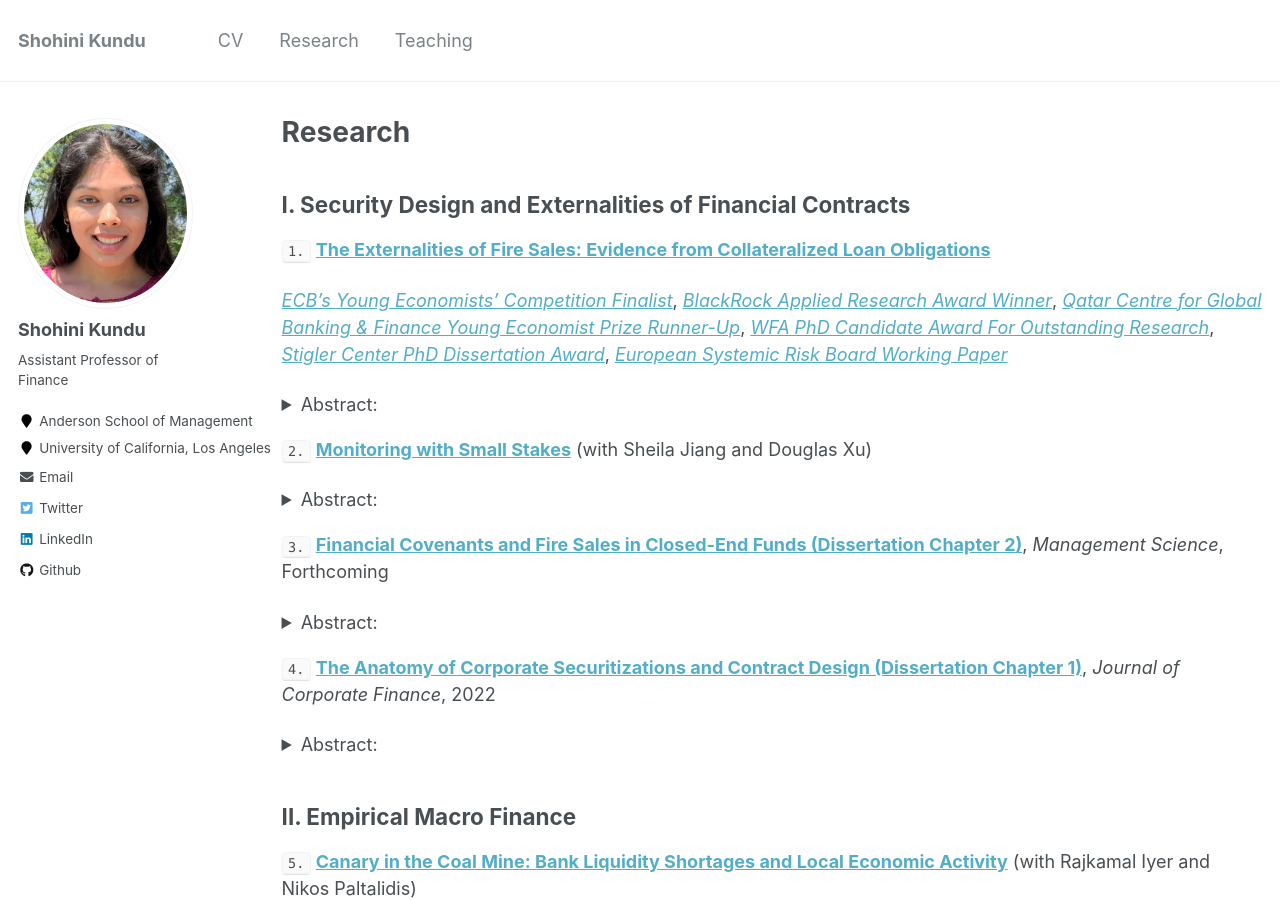
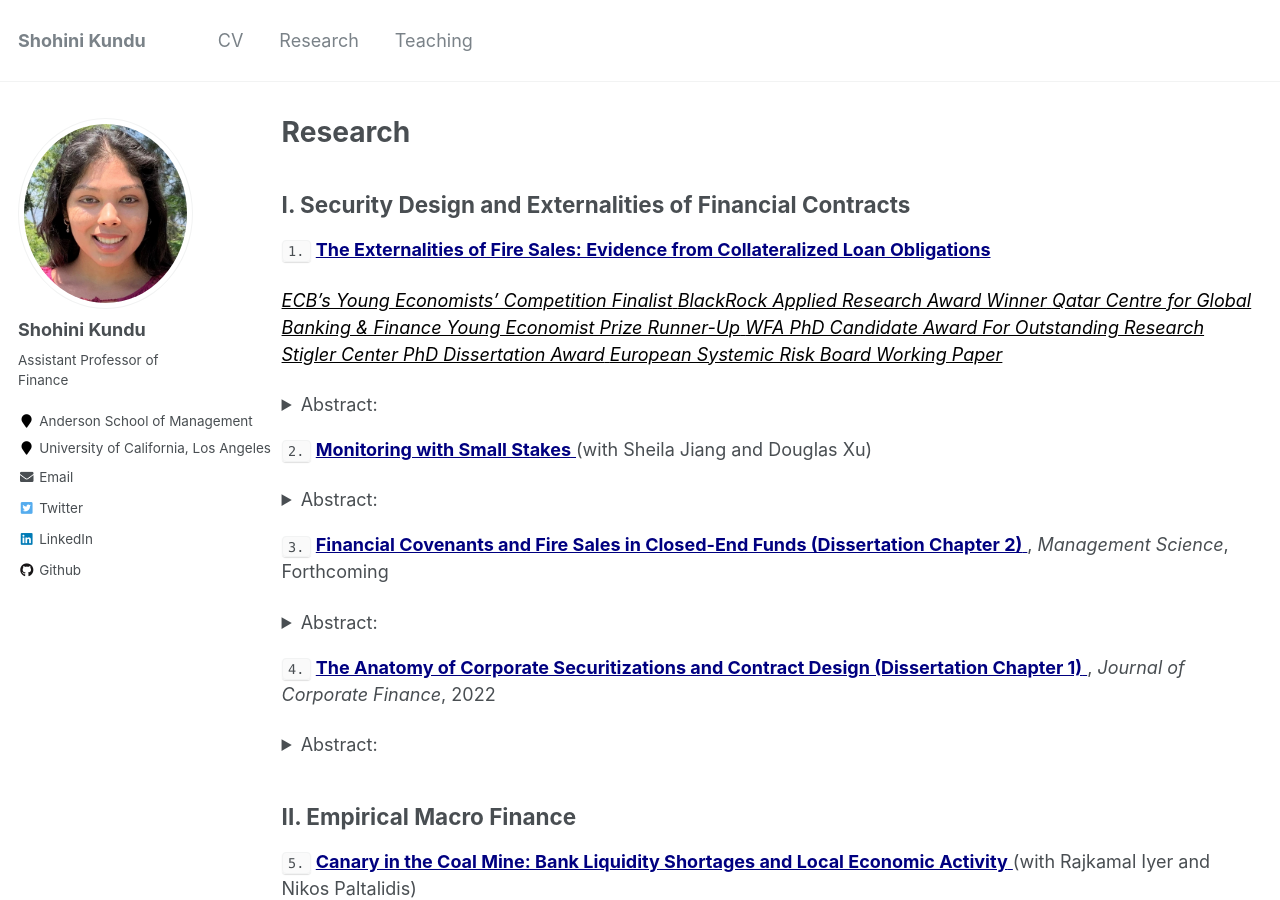
Before and after one commit to shohinikundu/shohinikundu.github.io, a Jekyll site: the page built from _pages/research.md, in a window 1280 px wide and 900 px high. Built offline with Jekyll 4.4.1, drawn with Linux system fonts in a browser that asks for light colours.

Commit message:
Update research.md

```diff
--- a/_pages/research.md
+++ b/_pages/research.md
@@ -7,35 +7,31 @@
 
 ## I. Security Design and Externalities of Financial Contracts
 
- `1.` [**The Externalities of Fire Sales: Evidence from Collateralized Loan Obligations**](https://papers.ssrn.com/sol3/papers.cfm?abstract_id=4271851)
+ `1.` <a href="https://papers.ssrn.com/sol3/papers.cfm?abstract_id=3735645" style="color:rgb(0, 0, 128); text-decoration: underline;">**The Externalities of Fire Sales: Evidence from Collateralized Loan Obligations** </a>
 
-[*ECB's Young Economists' Competition Finalist*](https://www.ecb.europa.eu/pub/conferences/ecbforum/previous_fora/2021/html/YE_competition_2021.en.html),
-[*BlackRock Applied Research Award Winner*](https://www.blackrock.com/corporate/applied-research-award/prior-program-winners),
-[*Qatar Centre for Global Banking & Finance Young Economist Prize Runner-Up*](https://www.kcl.ac.uk/news/young-economist-prize-competition),
-[*WFA PhD Candidate Award For Outstanding Research*](https://westernfinance.org/wp-content/uploads/2021.links_.pdf),
-[*Stigler Center PhD Dissertation Award*](https://www.chicagobooth.edu/research/stigler/research/phd-dissertation-award),
-[*European Systemic Risk Board Working Paper*](https://www.esrb.europa.eu/pub/pdf/wp/esrb.wp.141.en.pdf?a4df56ef10c1106af985488bee9b0435)
+<a href="https://www.ecb.europa.eu/pub/conferences/ecbforum/previous_fora/2021/html/YE_competition_2021.en.html" style="color:black; text-decoration: underline;">*ECB's Young Economists' Competition Finalist* </a> <a href="https://www.blackrock.com/corporate/applied-research-award/prior-program-winners" style="color:black; text-decoration: underline;">*BlackRock Applied Research Award Winner* </a> <a href="https://www.kcl.ac.uk/news/young-economist-prize-competition" style="color:black; text-decoration: underline;">*Qatar Centre for Global Banking & Finance Young Economist Prize Runner-Up* </a> <a href="https://westernfinance.org/wp-content/uploads/2021.links_.pdf" style="color:black; text-decoration: underline;">*WFA PhD Candidate Award For Outstanding Research* </a> <a href="https://www.chicagobooth.edu/research/stigler/research/phd-dissertation-award" style="color:black; text-decoration: underline;">*Stigler Center PhD Dissertation Award* </a> <a href="https://www.esrb.europa.eu/pub/pdf/wp/esrb.wp.141.en.pdf?a4df56ef10c1106af985488bee9b0435" style="color:black; text-decoration: underline;">*European Systemic Risk Board Working Paper* </a>
+
 <details>
 <summary>Abstract:</summary>
 
 > This paper uses an exogenous industry shock to demonstrate that covenants in debt markets cause spillovers and trigger liquidations of unrelated loans in loan portfolios. Specifically, I show that following a negative shock to the oil and gas (O&G) industry, collateralized loan obligations (CLOs) with exposure to O&G loans are pushed closer to their covenant thresholds and sell non-O&G loans in the secondary market to alleviate these constraints. These sales exert price pressure on the securities of non-O&G firms, creating market dislocations. The erosion in the liquidity positions of exposed firms also spills over into real economic activity. Hence, liquidations originating from covenants may exacerbate credit crunches, by propagating shocks through capital markets.
 </details>
 
-`2.` [**Monitoring with Small Stakes**](https://papers.ssrn.com/sol3/papers.cfm?abstract_id=4271851) (with Sheila Jiang and Douglas Xu)
+`2.` <a href="https://papers.ssrn.com/sol3/papers.cfm?abstract_id=4271851" style="color:rgb(0, 0, 128); text-decoration: underline;">**Monitoring with Small Stakes** </a>(with Sheila Jiang and Douglas Xu)
 <details>
 <summary>Abstract:</summary>
 
 >This paper proposes a mechanism to address the issue of "monitoring with small stakes" in syndicated lending. We identify two sources that incentivize creditor monitoring: skin-in-the-game and rent extraction from renegotiation. Renegotiation-based rent extraction serves a substitute to banks' loan stake for monitoring incentives, facilitating institutional investors’ participation in syndicated lending. We use the passage of a tax policy that exogenously reduced renegotiation frictions to identify this channel. Our findings suggests that a less frictional renegotiation environment leads to more diligent monitoring, smaller bank shares in new loans and improved borrower performance, particularly in pre-existing deals with lower bank skin-in-the-game.
           </details>
 
- `3.` [**Financial Covenants and Fire Sales in Closed-End Funds (Dissertation Chapter 2)**](https://papers.ssrn.com/sol3/papers.cfm?abstract_id=3595416), _Management Science_, Forthcoming
- <details>
+ `3.` <a href="https://papers.ssrn.com/sol3/papers.cfm?abstract_id=3595416" style="color:rgb(0, 0, 128); text-decoration: underline;">**Financial Covenants and Fire Sales in Closed-End Funds (Dissertation Chapter 2)** </a>, _Management Science_, Forthcoming
+<details>
 <summary>Abstract:</summary>
 
 > Closed-end funds are thought to have negligible fire sale risk as they have stable funding. However, I show that embedded covenants can generate price pressure in collateralized loan obligation (CLO) funds, even though such funds are closed end. Loans held by constrained CLOs report significantly lower cumulative returns than loans held by unconstrained CLOs. This can be explained by contractual arbitrage, a practice by which CLOs exploit loopholes in the design of covenants to mechanically loosen their covenants and avoid covenant breaches. Covenant breaches are associated with significant pecuniary and non-pecuniary costs, affecting CLO compensation, reputation and career prospects. I show that when covenants breaches are imminent, managers fire sell distressed loans. Hence, I demonstrate a channel by which closed-end funds can also create fire sale risk, akin to their open-end counterparts.
           </details>
 
-`4.` [**The Anatomy of Corporate Securitizations and Contract Design (Dissertation Chapter 1)**](https://papers.ssrn.com/sol3/papers.cfm?abstract_id=3740092), _Journal of Corporate Finance_, 2022
+`4.` <a href="https://papers.ssrn.com/sol3/papers.cfm?abstract_id=3740092" style="color:rgb(0, 0, 128); text-decoration: underline;">**The Anatomy of Corporate Securitizations and Contract Design (Dissertation Chapter 1)** </a>, _Journal of Corporate Finance_, 2022
 <details>
 <summary>Abstract:</summary>
 
@@ -43,25 +39,23 @@
           </details>
 
 
-
-
 ## II. Empirical Macro Finance
 
-`5.` [**Canary in the Coal Mine: Bank Liquidity Shortages and Local Economic Activity**](https://papers.ssrn.com/sol3/papers.cfm?abstract_id=4247519) (with Rajkamal Iyer and Nikos Paltalidis)
+`5.` <a href="https://papers.ssrn.com/sol3/papers.cfm?abstract_id=4247519" style="color:rgb(0, 0, 128); text-decoration: underline;">**Canary in the Coal Mine: Bank Liquidity Shortages and Local Economic Activity** </a> (with Rajkamal Iyer and Nikos Paltalidis)
 <details>
 <summary>Abstract:</summary>
 
 > This paper investigates the relation between bank liquidity and local economic activity. We find that an increase in deposit rates offered by banks within a geographic region is associated with contractions in economic activity. As a region heads to an economic downturn, deposit growth slows down, prompting banks to increase deposit rates to support their balance sheet. This increase in deposit rates reflects the liquidity squeeze experienced by banks due to deteriorating economic conditions, which in turn serves as an indicator of an impending economic contraction.
           </details>
 
-`6.` [**The Geography of Bank Deposits and the Origins of Aggregate Fluctuations**](https://papers.ssrn.com/sol3/papers.cfm?abstract_id=3883605) (with Seongjin Park and Nishant Vats)
+`6.` <a href="https://papers.ssrn.com/sol3/papers.cfm?abstract_id=3883605" style="color:rgb(0, 0, 128); text-decoration: underline;">**The Geography of Bank Deposits and the Origins of Aggregate Fluctuations** </a> (with Seongjin Park and Nishant Vats)
 <details>
 <summary>Abstract:</summary>
 
 > What are the aggregate effects of deposit shocks? Using the granular-instrumental-variable methodology, we identify the deposit elasticity of economic growth as 0.87 and the money multiplier as 1.18. We construct deposit shocks by combining a new fact regarding the within-bank geographic concentration of deposits -- 30% of deposits are concentrated in a single county -- with local natural disasters. Large natural disasters in deposit-concentrated areas negatively affect bank deposits and amplify through bank internal capital markets. These shocks can explain 3.30% of the variation in economic growth. Lender and borrower-side frictions are critical for the aggregation of local shocks.
           </details>
 
-`7.` [**Banking Networks and Economic Growth: From Idiosyncratic Shocks to Aggregate Fluctuations**](https://papers.ssrn.com/sol3/papers.cfm?abstract_id=3556299) (with Nishant Vats)
+`7.` <a href="https://papers.ssrn.com/sol3/papers.cfm?abstract_id=3556299" style="color:rgb(0, 0, 128); text-decoration: underline;">**Banking Networks and Economic Growth: From Idiosyncratic Shocks to Aggregate Fluctuations** </a> (with Nishant Vats)
 <details>
 <summary>Abstract:</summary>
 
@@ -71,7 +65,7 @@
 ## III. Finance and Development
 
 
-`8.` [**What Explains Geographic Variation in Corporate Investment?**](https://papers.ssrn.com/sol3/papers.cfm?abstract_id=3851008) (with Nishant Vats)
+`8.` <a href="https://papers.ssrn.com/sol3/papers.cfm?abstract_id=3851008" style="color:rgb(0, 0, 128); text-decoration: underline;">**What Explains Geographic Variation in Corporate Investment?** </a> (with Nishant Vats)
 <details>
 <summary>Abstract:</summary>
 
```
